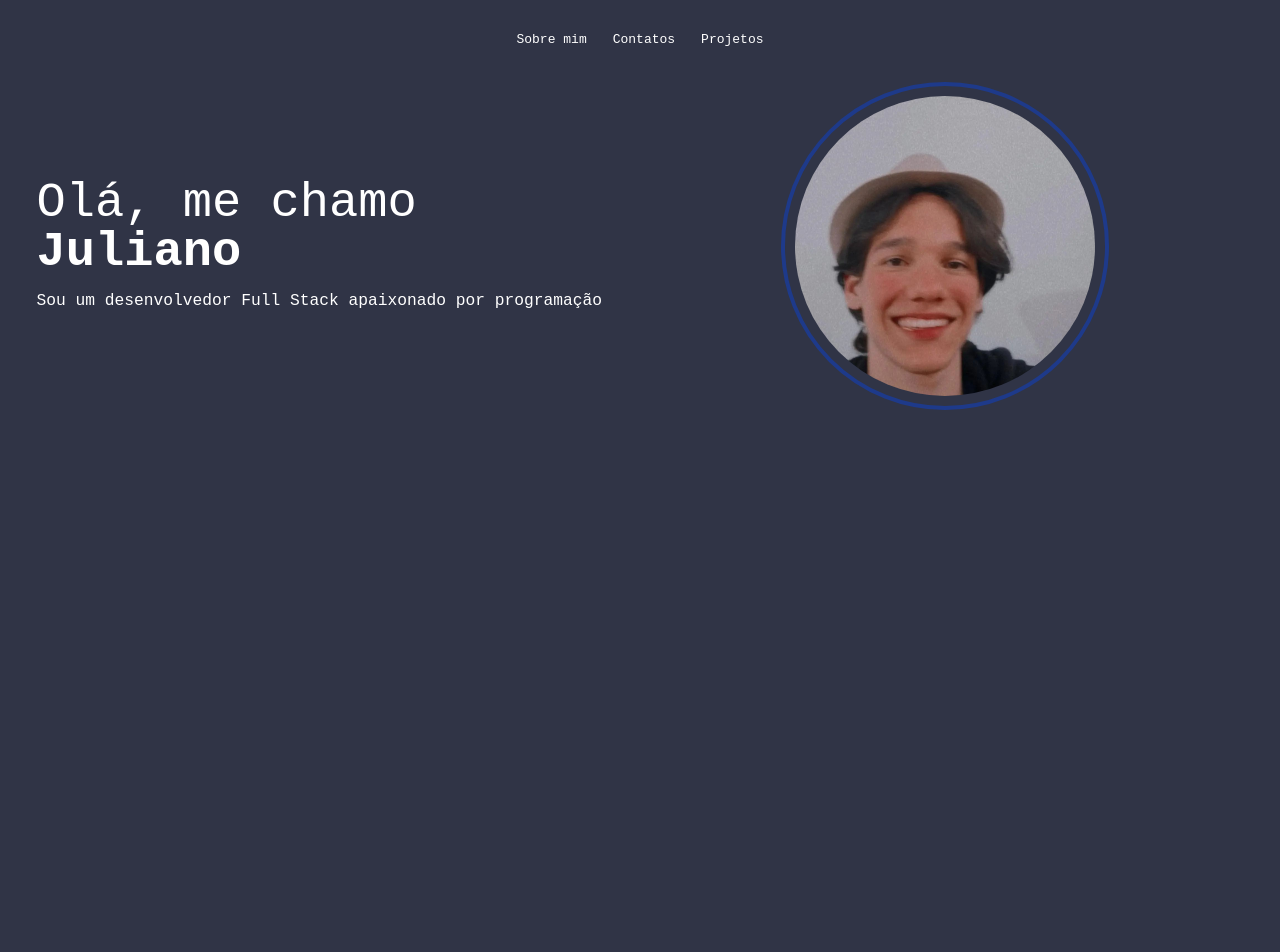
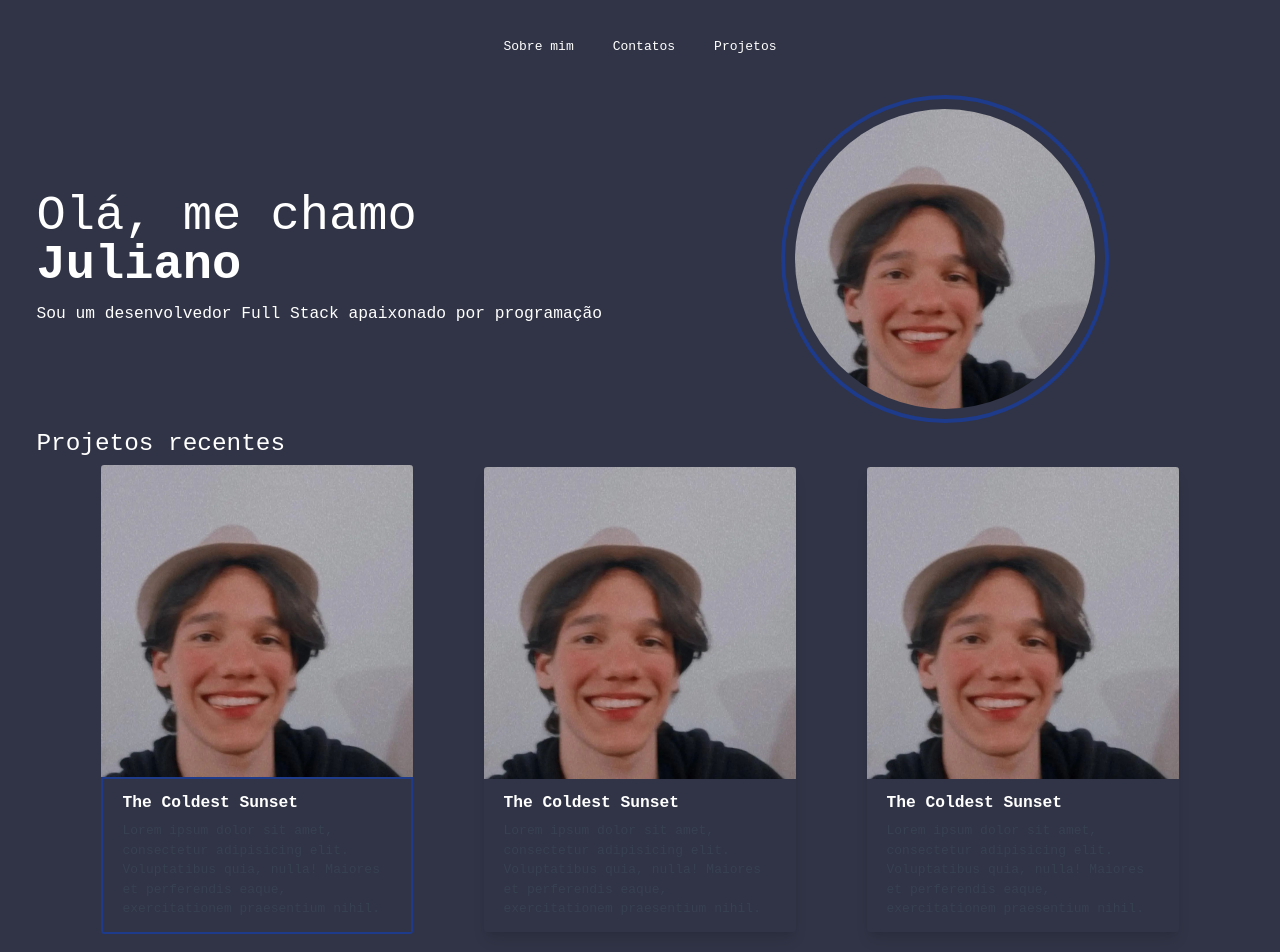
Before and after one commit to JulianoTimmHub/portfolio, a Next.js app: page / in a window 1280 px wide. Shown: the top 952 px of the page. Before the commit the page ends 800 px from the top, so only its background shows below. Built offline with nearby package versions, Linux system fonts and the light colour scheme.

Commit message:
add recent projects

```diff
--- a/src/components/Layout.tsx
+++ b/src/components/Layout.tsx
@@ -5,9 +5,9 @@ export const Layout = ({ children }: any) => {
         <div className="container mx-auto">
             <header>
                 <nav className="w-full flex items-center justify-center gap-8">
-                    <Link className="hover:bg-cyan-300" href="/">Sobre mim</Link>
-                    <Link href="/">Contatos</Link>
-                    <Link href="/">Projetos</Link>
+                    <Link className="hover:bg-gray-500 rounded-full p-2" href="/">Sobre mim</Link>
+                    <Link className="hover:bg-gray-500 rounded-full p-2" href="/">Contatos</Link>
+                    <Link className="hover:bg-gray-500 rounded-full p-2" href="/">Projetos</Link>
                 </nav>
             </header>
             {children}
--- a/src/pages/index.tsx
+++ b/src/pages/index.tsx
@@ -3,7 +3,7 @@ import Image from "next/image";
 export default function Home() {
   return (
     <main className="mt-10">
-      <div className="w-full flex items-center justify-center">
+      <section className="w-full flex items-center justify-center">
         <div className="w-6/12 flex items-center justify-end">
           <div className="flex flex-col">
             <h1 className="text-6xl m-2">Olá, me chamo <strong>Juliano</strong></h1>
@@ -12,10 +12,40 @@ export default function Home() {
         </div>
         <div className="w-6/12 flex items-center justify-center">
           <div className="border-4 rounded-full p-3 border-blue-900">
-            <Image className="rounded-full" width={300} height={200} src="/profile.png" />
+            <Image className="rounded-full" alt="" width={300} height={200} src="/profile.png" />
           </div>
         </div>
-      </div>
+      </section>
+      <h1 className="text-3xl m-2 text-left">Projetos recentes</h1>
+      <section className="w-full flex items-center justify-evenly flex-wrap">
+        <div className="max-w-sm rounded overflow-hidden">
+          <Image className="w-full" width={300} height={200} src="/profile.png" alt="Sunset in the mountains" />
+          <div className="px-6 py-4 border-2 border-blue-900">
+            <div className="font-bold text-xl mb-2">The Coldest Sunset</div>
+            <p className="text-gray-700 text-base">
+              Lorem ipsum dolor sit amet, consectetur adipisicing elit. Voluptatibus quia, nulla! Maiores et perferendis eaque, exercitationem praesentium nihil.
+            </p>
+          </div>
+        </div>
+        <div className="max-w-sm rounded overflow-hidden shadow-lg">
+          <Image className="w-full" width={300} height={200} src="/profile.png" alt="Sunset in the mountains" />
+          <div className="px-6 py-4">
+            <div className="font-bold text-xl mb-2">The Coldest Sunset</div>
+            <p className="text-gray-700 text-base">
+              Lorem ipsum dolor sit amet, consectetur adipisicing elit. Voluptatibus quia, nulla! Maiores et perferendis eaque, exercitationem praesentium nihil.
+            </p>
+          </div>
+        </div>
+        <div className="max-w-sm rounded overflow-hidden shadow-lg">
+          <Image className="w-full" width={300} height={200} src="/profile.png" alt="Sunset in the mountains" />
+          <div className="px-6 py-4">
+            <div className="font-bold text-xl mb-2">The Coldest Sunset</div>
+            <p className="text-gray-700 text-base">
+              Lorem ipsum dolor sit amet, consectetur adipisicing elit. Voluptatibus quia, nulla! Maiores et perferendis eaque, exercitationem praesentium nihil.
+            </p>
+          </div>
+        </div>
+      </section>
     </main>
   )
 }
--- a/src/styles/globals.css
+++ b/src/styles/globals.css
@@ -2,17 +2,15 @@
 @tailwind components;
 @tailwind utilities;
 
-html {
+html, body {
+  min-height: 100vh;
+  margin: 0;
+  padding: 0;
   background-color: #303446;
   color: white;
-  height: 100%;
   font-family: monospace;
 }
 
 body {
-  background-color: #303446;
-  color: white;
-  font-family: monospace;
-  height: 100%;
   padding: 30px;
 }
```
